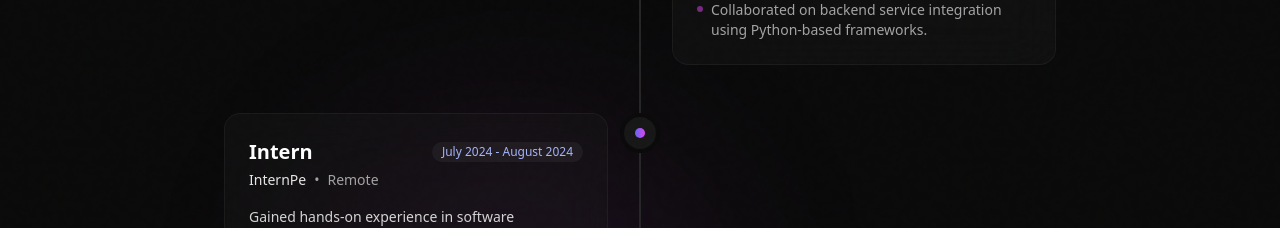
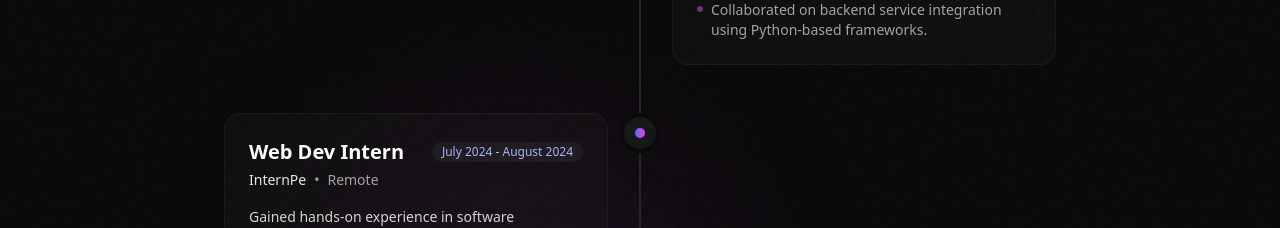
Before and after one commit to krrish625/Krrish_Jha, a React (Vite) app: page / in a window 1280 px wide. Shown: the part 2160-2388 px from the top of the page. Built offline with nearby package versions, Linux system fonts and the light colour scheme.

Commit message:
Update internship details in Experience component

```diff
--- a/src/components/Experience.jsx
+++ b/src/components/Experience.jsx
@@ -14,7 +14,7 @@ const EXPERIENCE = [
     ],
   },
   {
-    title: "Intern",
+    title: " Web Dev Intern",
     company: "InternPe",
     location: "Remote",
     period: "July 2024 - August 2024",
```
